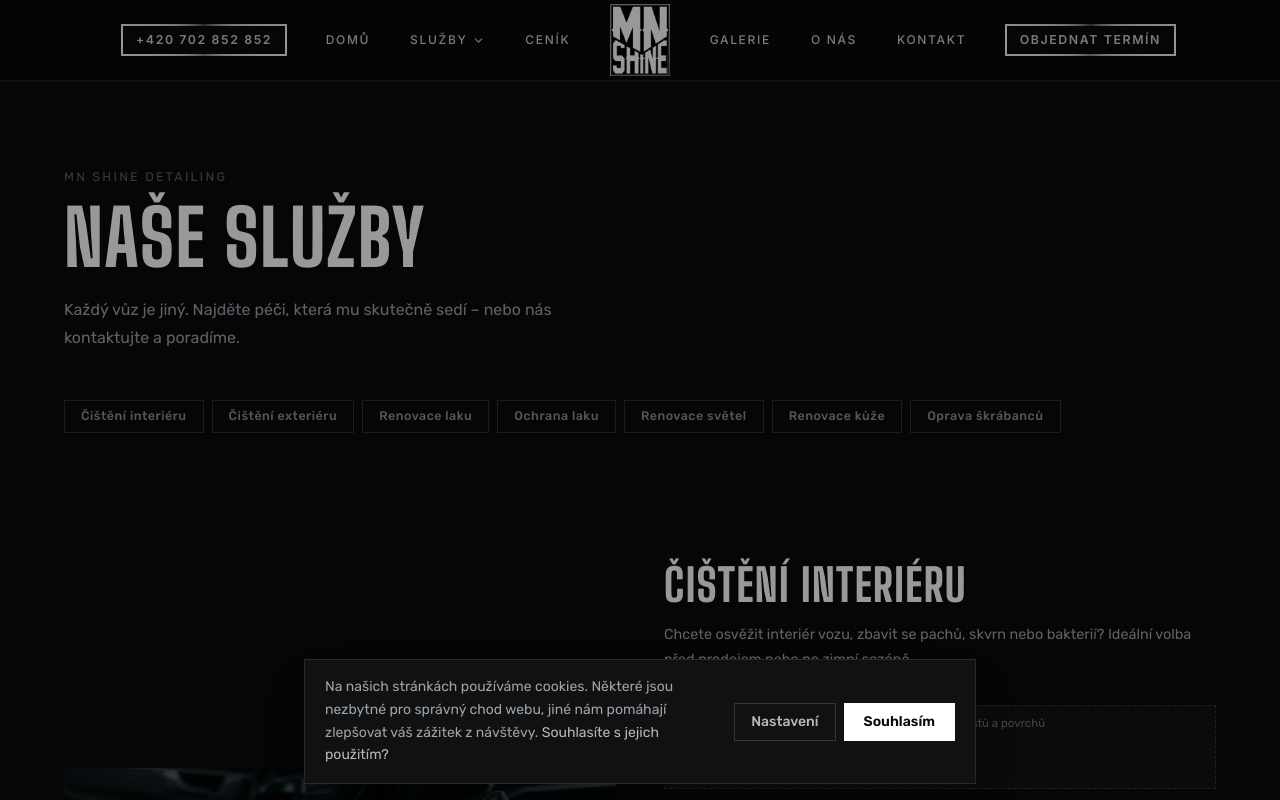
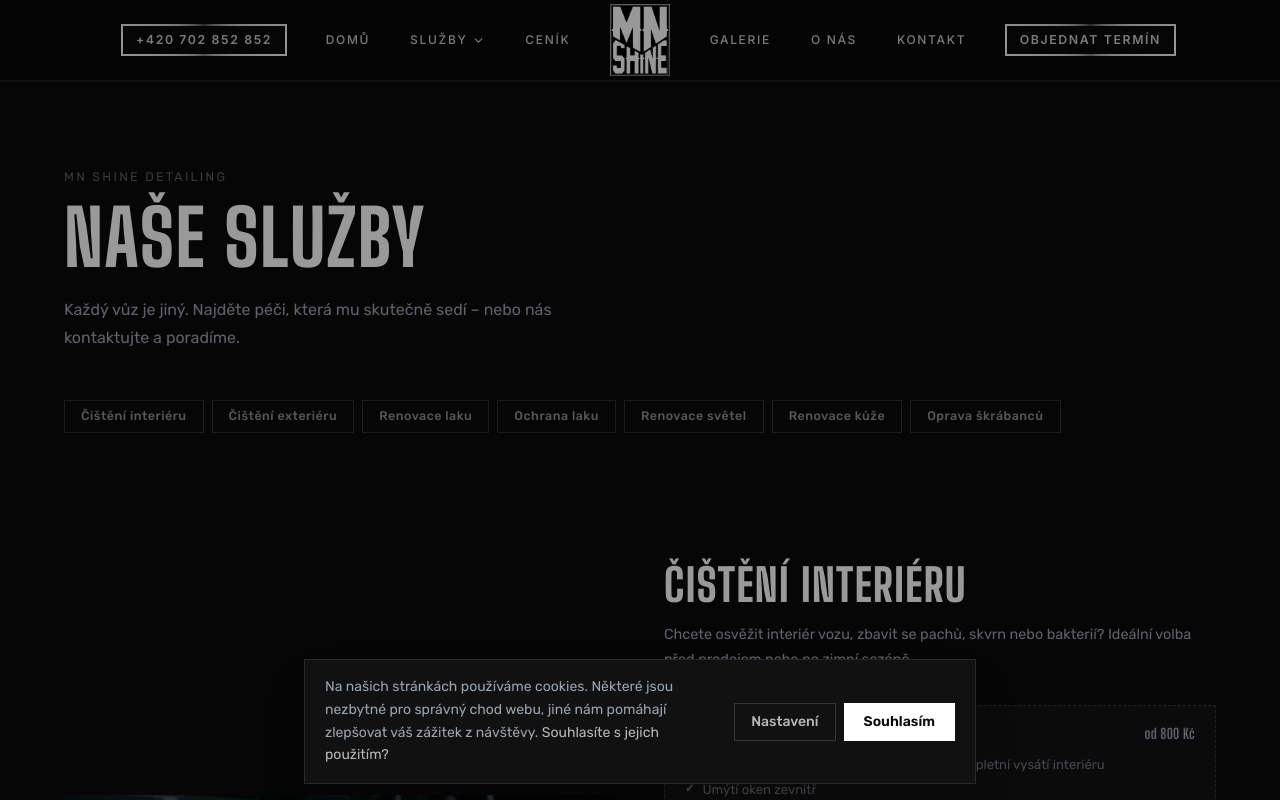
Before and after one commit to MarekSmooth/MN-Shine, a Next.js app: page /sluzby in a window 1280 px wide. Shown: the top 800 px of the page. Built offline with nearby package versions, Linux system fonts and the light colour scheme.

Commit message:
Rychly refresh service update

```diff
--- a/src/app/sluzby/page.tsx
+++ b/src/app/sluzby/page.tsx
@@ -43,7 +43,7 @@ const serviceCategories: ServiceCategory[] = [
     forWho: 'Chcete osvěžit interiér vozu, zbavit se pachů, skvrn nebo bakterií? Ideální volba před prodejem nebo po zimní sezóně.',
     miniVariant: {
       name: 'Rychlý refresh',
-      price: '800 Kč',
+      price: 'od 800 Kč',
       items: ['Setření prachu z plastů a povrchů', 'Kompletní vysátí interiéru', 'Umýtí oken zevnitř'],
       note: 'Do 1 hodiny — ideální pro pravidelně udržované vozy',
     },
@@ -203,15 +203,20 @@ export default function ServicesPage() {
 
                 {/* Mini variant strip */}
                 {cat.miniVariant && (
-                  <div style={{ marginBottom: '0.75rem', padding: '0.5rem 1rem', border: '1px dashed rgba(255,255,255,0.15)', backgroundColor: 'rgba(255,255,255,0.03)', display: 'flex', alignItems: 'center', flexWrap: 'wrap', gap: '0.4rem 1.25rem' }}>
-                    <div style={{ display: 'flex', alignItems: 'baseline', gap: '0.6rem', flexShrink: 0 }}>
-                      <span style={{ color: 'rgba(255,255,255,0.5)', fontSize: '0.68rem', fontWeight: 600, letterSpacing: '0.1em', textTransform: 'uppercase', whiteSpace: 'nowrap' }}>{cat.miniVariant.name}</span>
-                      <span style={{ color: '#FFFFFF', fontWeight: 700, fontSize: '0.85rem', fontFamily: "'Big Shoulders Display', sans-serif", whiteSpace: 'nowrap' }}>{cat.miniVariant.price}</span>
+                  <div style={{ marginBottom: '0.75rem', padding: '1.1rem 1.25rem', border: '1px dashed rgba(255,255,255,0.15)', backgroundColor: 'rgba(255,255,255,0.03)' }}>
+                    <div style={{ display: 'flex', alignItems: 'baseline', justifyContent: 'space-between', gap: '1rem', marginBottom: '0.65rem', flexWrap: 'wrap' }}>
+                      <p style={{ color: 'rgba(255,255,255,0.6)', fontWeight: 600, fontSize: '0.82rem', letterSpacing: '0.04em', margin: 0, textTransform: 'uppercase' }}>{cat.miniVariant.name}</p>
+                      <span style={{ color: '#9CA3AF', fontWeight: 700, fontSize: '0.88rem', whiteSpace: 'nowrap', fontFamily: "'Big Shoulders Display', sans-serif", letterSpacing: '0.02em' }}>{cat.miniVariant.price}</span>
                     </div>
-                    {cat.miniVariant.items.map(item => (
-                      <span key={item} style={{ color: 'rgba(255,255,255,0.4)', fontSize: '0.72rem', whiteSpace: 'nowrap' }}>✓ {item}</span>
-                    ))}
-                    <span style={{ color: 'rgba(255,255,255,0.3)', fontSize: '0.68rem', fontStyle: 'italic', whiteSpace: 'nowrap', flexShrink: 0 }}>{cat.miniVariant.note}</span>
+                    <div style={{ display: 'flex', flexWrap: 'wrap', gap: '0.3rem 1.5rem' }}>
+                      {cat.miniVariant.items.map(item => (
+                        <div key={item} style={{ display: 'flex', alignItems: 'center', gap: '0.5rem', color: 'rgba(156,163,175,0.7)', fontSize: '0.82rem' }}>
+                          <span style={{ color: 'rgba(255,255,255,0.5)', fontWeight: 700, fontSize: '0.7rem', flexShrink: 0 }}>✓</span>
+                          {item}
+                        </div>
+                      ))}
+                    </div>
+                    <p style={{ color: 'rgba(255,255,255,0.25)', fontSize: '0.68rem', fontStyle: 'italic', margin: '0.5rem 0 0' }}>{cat.miniVariant.note}</p>
                   </div>
                 )}
 
```
